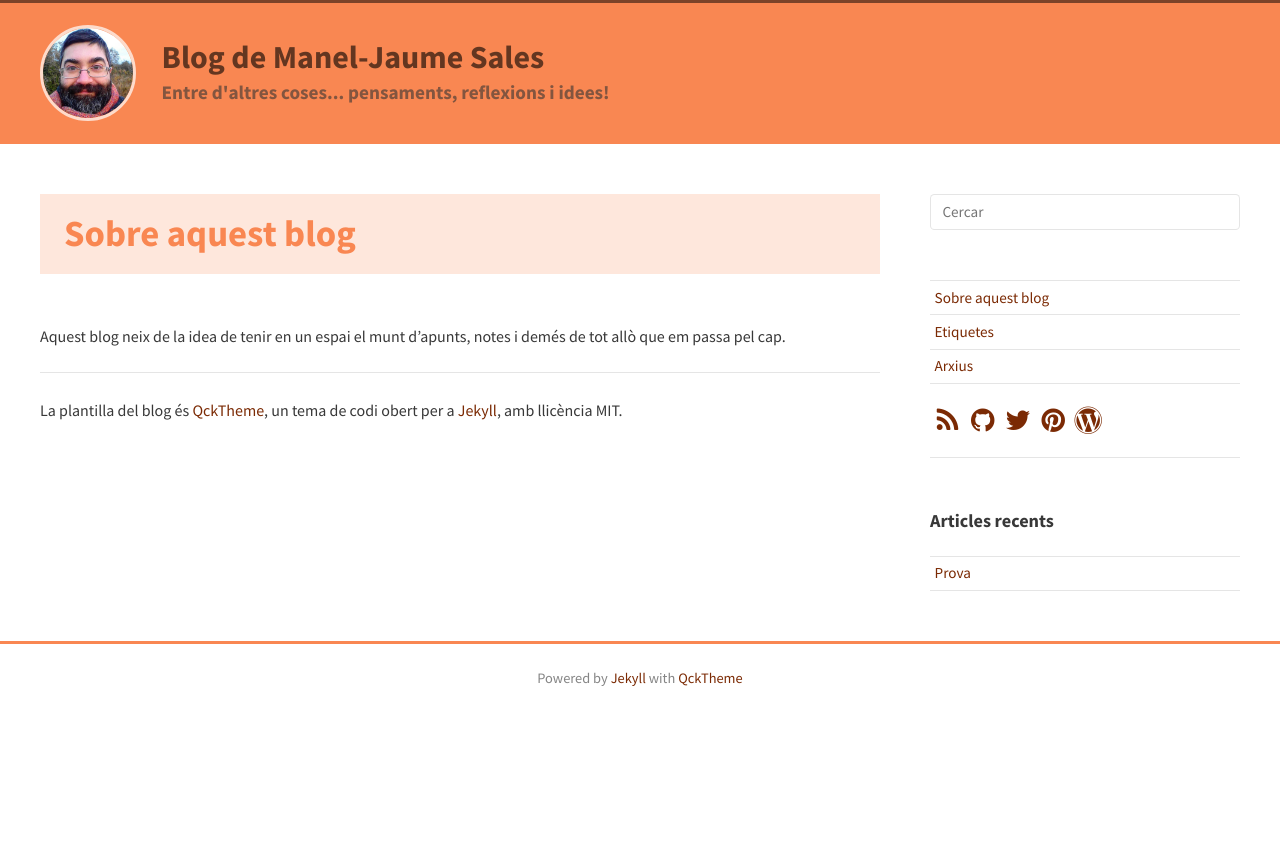
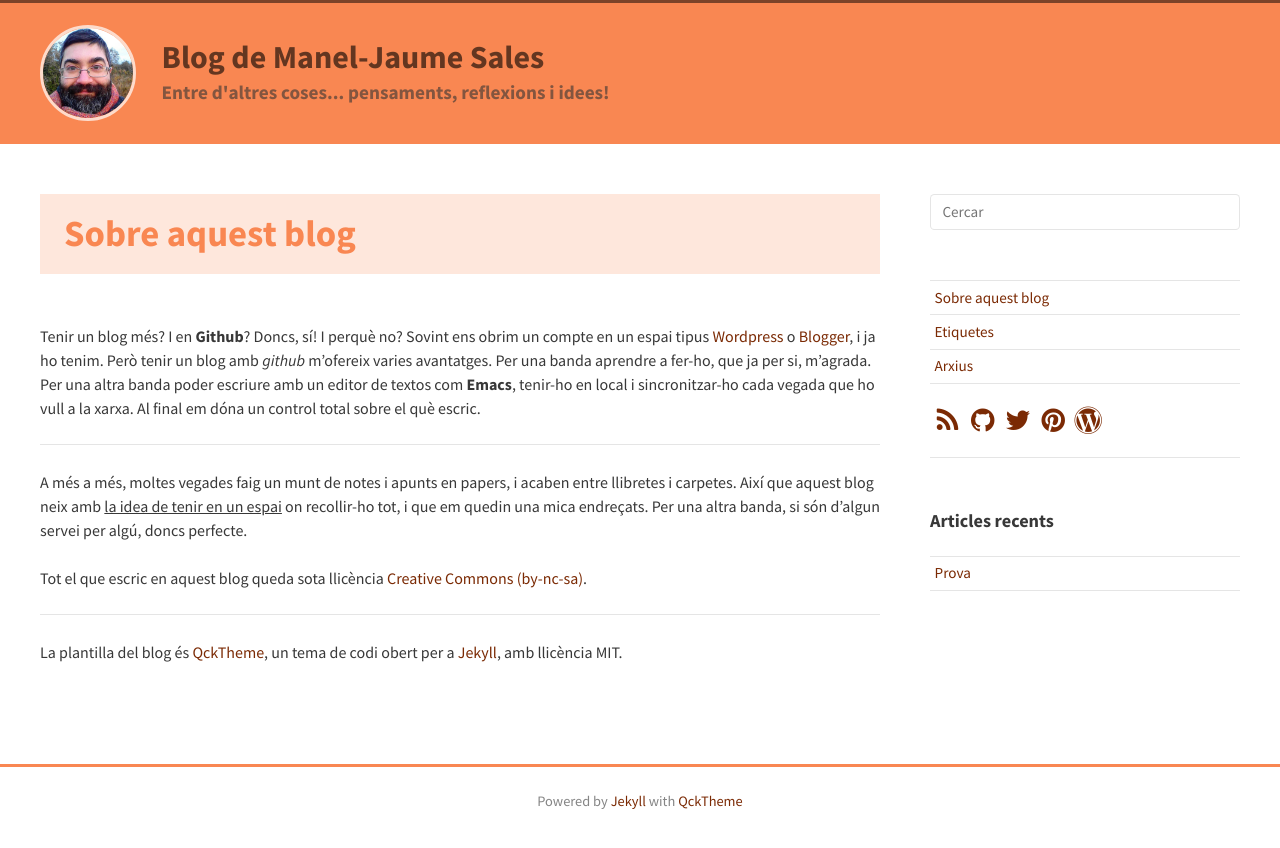
Before and after one commit to manelsales/manelsales.github.io, a Jekyll site: the page built from _pages/about.md, in a window 1280 px wide. Shown: the top 848 px of the page. Built offline with Jekyll 4.4.1, drawn with Linux system fonts in a browser that asks for light colours; nearby versions of some CDN libraries; Markdown is read by kramdown in place of the engine named in the settings.

Commit message:
Initial commit

```diff
--- a/_pages/about.md
+++ b/_pages/about.md
@@ -5,7 +5,16 @@ permalink: /about/
 order: 1
 share: false
 ---
-Aquest blog neix de la idea de tenir en un espai el munt d'apunts, notes i demés de tot allò que em passa pel cap.
+Tenir un blog més? I en **Github**?
+Doncs, sí! I perquè no?
+Sovint ens obrim un compte en un espai tipus [Wordpress](http://wordpress.com) o [Blogger](https://www.blogger.com), i ja ho tenim. Però tenir un blog amb *github* m'ofereix varies avantatges.
+Per una banda aprendre a fer-ho, que ja per si, m'agrada. Per una altra banda poder escriure amb un editor de textos com **Emacs**, tenir-ho en local i sincronitzar-ho cada vegada que ho vull a la xarxa. Al final em dóna un control total sobre el què escric.
+
+-------------------------------------------------------------------------------
+
+A més a més, moltes vegades faig un munt de notes i apunts en papers, i acaben entre llibretes i carpetes. Així que aquest blog neix amb <u>la idea de tenir en un espai</u> on recollir-ho tot, i que em quedin una mica endreçats. Per una altra banda, si són d'algun servei per algú, doncs perfecte.
+
+Tot el que escric en aquest blog queda sota llicència [Creative Commons (by-nc-sa)](http://creativecommons.org/licenses/by-nc-sa/4.0/deed.ca).
 
 
 -------------------------------------------------------------------------------
```
Also changed, not shown: 4 other files.
